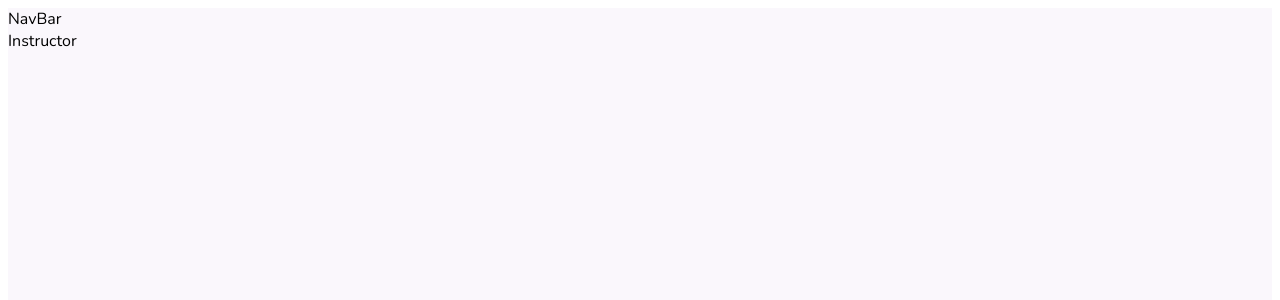
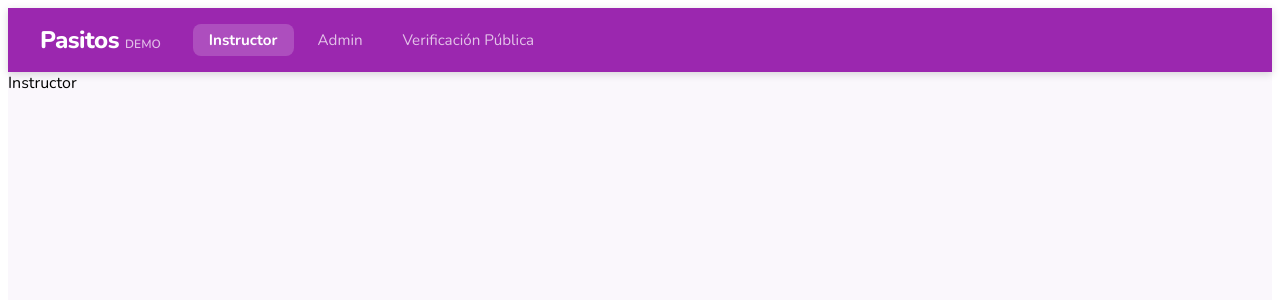
Before and after one commit to Emilio-Mtz-bit/Pasitos-Certificates, a React (Vite) app in the folder frontend/: page /instructor in a window 1280 px wide. Shown: the top 300 px of the page. Built offline with nearby package versions, Linux system fonts and the light colour scheme.

Commit message:
feat: add NavBar component with brand colors

```diff
--- a/frontend/src/components/NavBar.jsx
+++ b/frontend/src/components/NavBar.jsx
@@ -1 +1,45 @@
-export default function NavBar() { return <nav>NavBar</nav> }
+import { NavLink } from 'react-router-dom'
+import { colors, font } from '../styles'
+
+export default function NavBar() {
+  return (
+    <nav style={{
+      background: colors.primary,
+      padding: '0 2rem',
+      display: 'flex',
+      alignItems: 'center',
+      gap: '0.5rem',
+      height: 64,
+      boxShadow: '0 2px 8px rgba(0,0,0,0.15)',
+    }}>
+      <div style={{ marginRight: '1.5rem' }}>
+        <span style={{ color: colors.white, fontWeight: 800, fontSize: '1.5rem', fontFamily: font, letterSpacing: '-0.5px' }}>
+          Pasitos
+        </span>
+        <span style={{ color: 'rgba(255,255,255,0.7)', fontSize: '0.75rem', marginLeft: 6, fontWeight: 600 }}>
+          DEMO
+        </span>
+      </div>
+
+      {[
+        { to: '/instructor', label: 'Instructor' },
+        { to: '/admin', label: 'Admin' },
+        { to: '/public', label: 'Verificación Pública' },
+      ].map(({ to, label }) => (
+        <NavLink key={to} to={to} style={({ isActive }) => ({
+          color: isActive ? colors.white : 'rgba(255,255,255,0.72)',
+          textDecoration: 'none',
+          fontWeight: isActive ? 700 : 500,
+          fontFamily: font,
+          fontSize: '0.95rem',
+          padding: '0.4rem 1rem',
+          borderRadius: 8,
+          background: isActive ? 'rgba(255,255,255,0.18)' : 'transparent',
+          transition: 'all 0.15s',
+        })}>
+          {label}
+        </NavLink>
+      ))}
+    </nav>
+  )
+}
```
